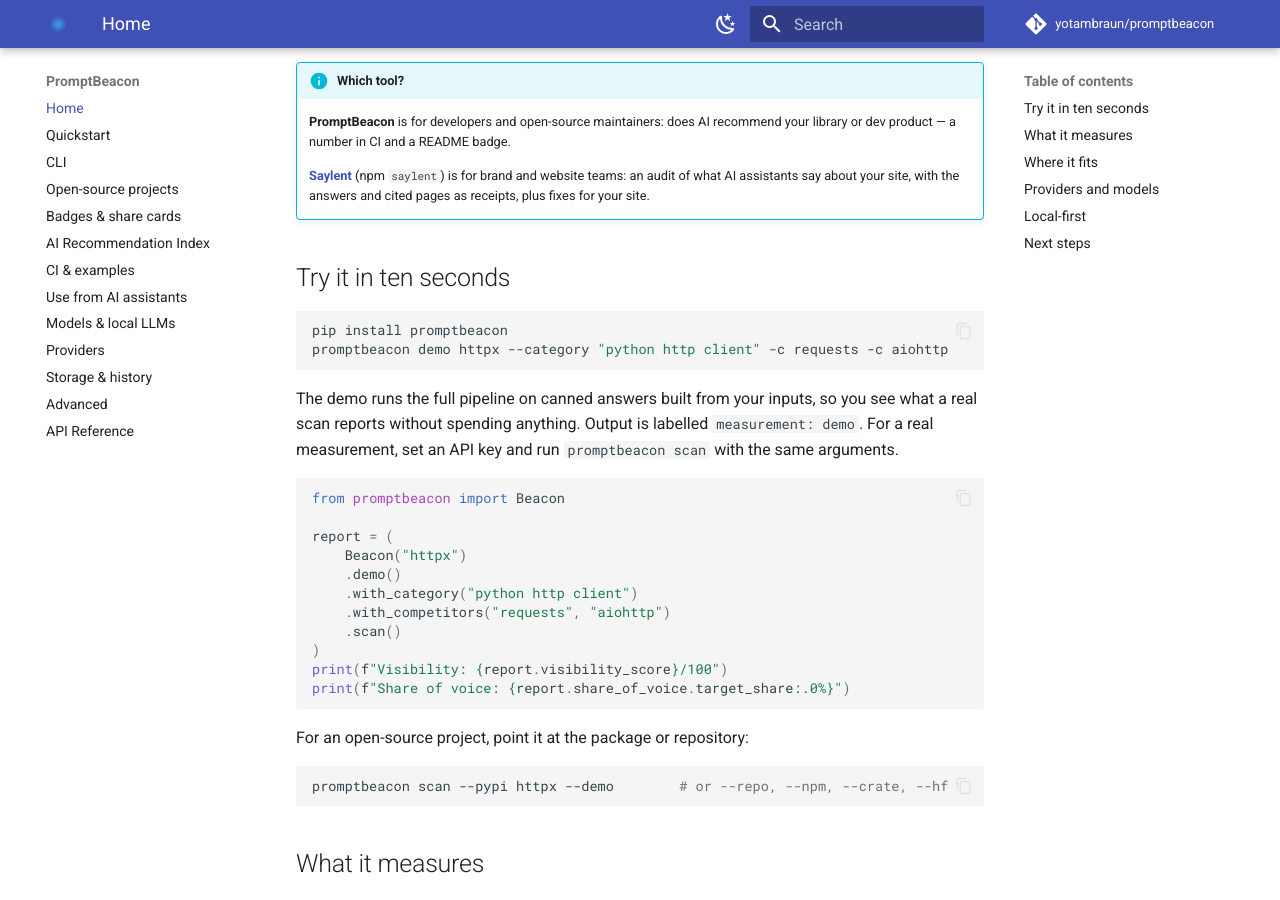
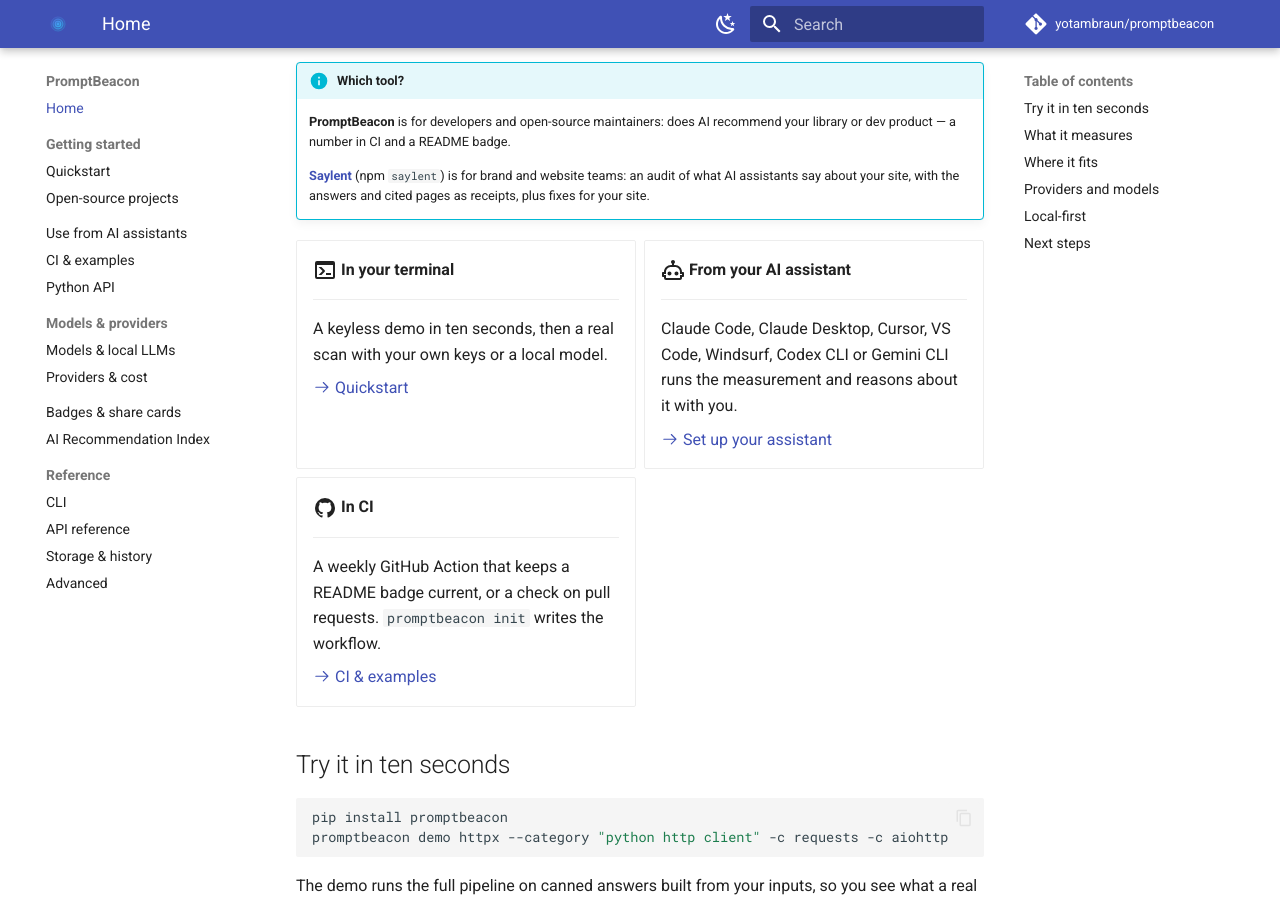
Before and after one commit to yotambraun/promptbeacon, an MkDocs documentation site: the page built from docs/index.md, in a window 1280 px wide and 900 px high, scrolled down 266 px. Built offline with MkDocs 1.6.1 and Material for MkDocs 9.7.7, drawn with Linux system fonts in a browser that asks for light colours; comment, search, counter and statistics services are not loaded; some of the changed text lies outside the part shown.

Commit message:
docs: three entry points on the landing page, a clearer nav, README links
Grid cards for the terminal, AI assistants and CI; the nav runs from
getting started through assistants, CI, the Python API, models, sharing
and the Index to the reference. The README's 'Use it from' row and MCP
section point to the assistant setup page.

```diff
--- a/docs/index.md
+++ b/docs/index.md
@@ -13,6 +13,37 @@ show as a README badge.
     **[Saylent](https://github.com/yotambraun/saylent)** (npm `saylent`) is for brand and
     website teams: an audit of what AI assistants say about your site, with the answers
     and cited pages as receipts, plus fixes for your site.
+
+<div class="grid cards" markdown>
+
+-   :material-console:{ .lg .middle } **In your terminal**
+
+    ---
+
+    A keyless demo in ten seconds, then a real scan with your own keys or a local
+    model.
+
+    [:octicons-arrow-right-24: Quickstart](quickstart.md)
+
+-   :material-robot-outline:{ .lg .middle } **From your AI assistant**
+
+    ---
+
+    Claude Code, Claude Desktop, Cursor, VS Code, Windsurf, Codex CLI or Gemini CLI
+    runs the measurement and reasons about it with you.
+
+    [:octicons-arrow-right-24: Set up your assistant](mcp.md)
+
+-   :material-github:{ .lg .middle } **In CI**
+
+    ---
+
+    A weekly GitHub Action that keeps a README badge current, or a check on pull
+    requests. `promptbeacon init` writes the workflow.
+
+    [:octicons-arrow-right-24: CI & examples](examples.md)
+
+</div>
 
 ## Try it in ten seconds
 
@@ -75,8 +106,8 @@ memory) or `api_grounded` (provider web search) — and what the prompts asked a
 | Cap the cost | `--max-cost 0.05`, or `--estimate` to price a scan first ([Providers](providers.md#estimating-and-capping-cost)) |
 | Gate CI or track weekly | GitHub Action, pytest plugin, `promptbeacon ci` ([CI & examples](examples.md)) |
 | Choose models, run locally | `--model anthropic=claude-sonnet-5-5`, `--model litellm=ollama/llama3.2` ([Models & local LLMs](models.md)) |
-| Ask from your editor or agent | `promptbeacon mcp` and the Claude Code plugin ([Claude Code & MCP](mcp.md)) |
-| Build on it | The Python API ([API reference](api-reference.md)) |
+| Ask from your AI assistant | `promptbeacon mcp` in seven assistants, and the Claude Code plugin ([Use from AI assistants](mcp.md)) |
+| Build on it | `Beacon` in your own code ([Python API](python.md), [API reference](api-reference.md)) |
 
 ## Providers and models
 
@@ -96,6 +127,8 @@ Results stay on your machine. Real CLI scans are saved to a local DuckDB file
 ## Next steps
 
 - [Quickstart](quickstart.md) — demo, first real scan, first project scan
+- [Use from AI assistants](mcp.md) — setup for seven assistants, the tools, cost
+- [Python API](python.md) — scans, cost, async, JSON and history in your own code
 - [Models & local LLMs](models.md) — default models, `--model`, Ollama
 - [CLI reference](cli.md) — every command and option
 - [Badges & share cards](share.md) — put the result in a README or a post
--- a/mkdocs.yml
+++ b/mkdocs.yml
@@ -34,18 +34,22 @@ theme:
 
 nav:
   - Home: index.md
-  - Quickstart: quickstart.md
-  - CLI: cli.md
-  - Open-source projects: projects.md
+  - Getting started:
+      - Quickstart: quickstart.md
+      - Open-source projects: projects.md
+  - Use from AI assistants: mcp.md
+  - CI & examples: examples.md
+  - Python API: python.md
+  - Models & providers:
+      - Models & local LLMs: models.md
+      - Providers & cost: providers.md
   - Badges & share cards: share.md
   - AI Recommendation Index: recommendation-index.md
-  - CI & examples: examples.md
-  - Use from AI assistants: mcp.md
-  - Models & local LLMs: models.md
-  - Providers: providers.md
-  - Storage & history: storage.md
-  - Advanced: advanced.md
-  - API Reference: api-reference.md
+  - Reference:
+      - CLI: cli.md
+      - API reference: api-reference.md
+      - Storage & history: storage.md
+      - Advanced: advanced.md
 
 # Internal planning notes stay in the repository but are not published.
 exclude_docs: |
```
Also changed, not shown: README.md (+21 -12 lines), docs/cli.md (+7 -3 lines).
